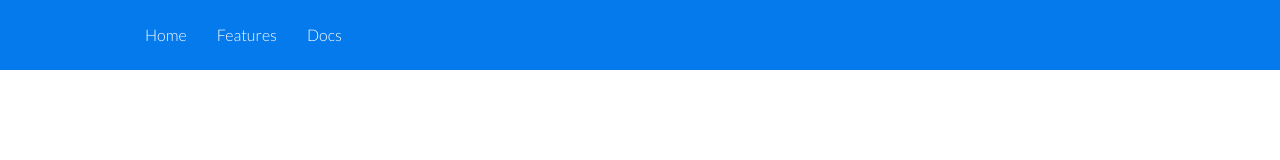
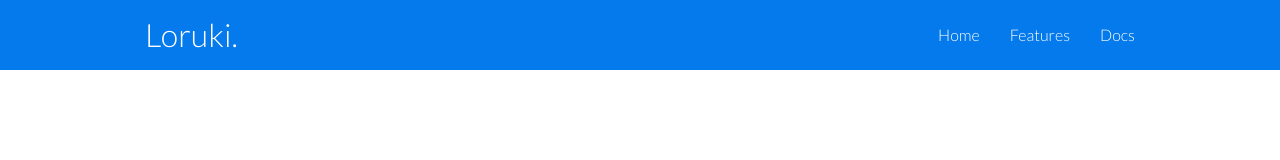
Before and after one commit to BF-FrontEnd-class/agile-development-group4-loruki-rebuild, a plain HTML site: page pages/features.html in a window 1280 px wide. Drawn offline with Linux system fonts and the light colour scheme.

Commit message:
add features-title

```diff
--- a/pages/features.html
+++ b/pages/features.html
@@ -1,14 +1,12 @@
 <!DOCTYPE html>
 <html lang="en">
+
 <head>
   <meta charset="UTF-8" />
   <meta name="viewport" content="width=device-width, initial-scale=1.0" />
-    <link
-      rel="stylesheet"
-      href="https://cdnjs.cloudflare.com/ajax/libs/font-awesome/5.15.1/css/all.min.css"
+  <link rel="stylesheet" href="https://cdnjs.cloudflare.com/ajax/libs/font-awesome/5.15.1/css/all.min.css"
     integrity="sha512-+4zCK9k+qNFUR5X+cKL9EIR+ZOhtIloNl9GIKS57V1MyNsYpYcUrUeQc9vNfzsWfV28IaLL3i96P9sdNyeRssA=="
-      crossorigin="anonymous"
-    />
+    crossorigin="anonymous" />
 
   <link rel="stylesheet" href="../styles/features.css" />
   <link rel="stylesheet" href="../styles/utilities.css" />
@@ -19,6 +17,8 @@
   <!-- Navbar-->
   <div class="navbar">
     <div class="container flex">
+      <!-- Navbar-->
+      <h1 class="logo"><a href="index.html">Loruki.</a></h1>
       <nav>
         <ul>
           <li><a href="../index.html">Home</a></li>
@@ -29,4 +29,5 @@
     </div>
   </div>
 </body>
+
 </html>
--- a/styles/features.css
+++ b/styles/features.css
@@ -54,3 +54,10 @@ a {
 .navbar .flex {
   justify-content: space-between;
 }
+
+h1,
+h2 {
+  font-weight: 300;
+  line-height: 1.2;
+  margin: 10px 0;
+}
```
Lines whose indentation alone changed are shown as unchanged.
